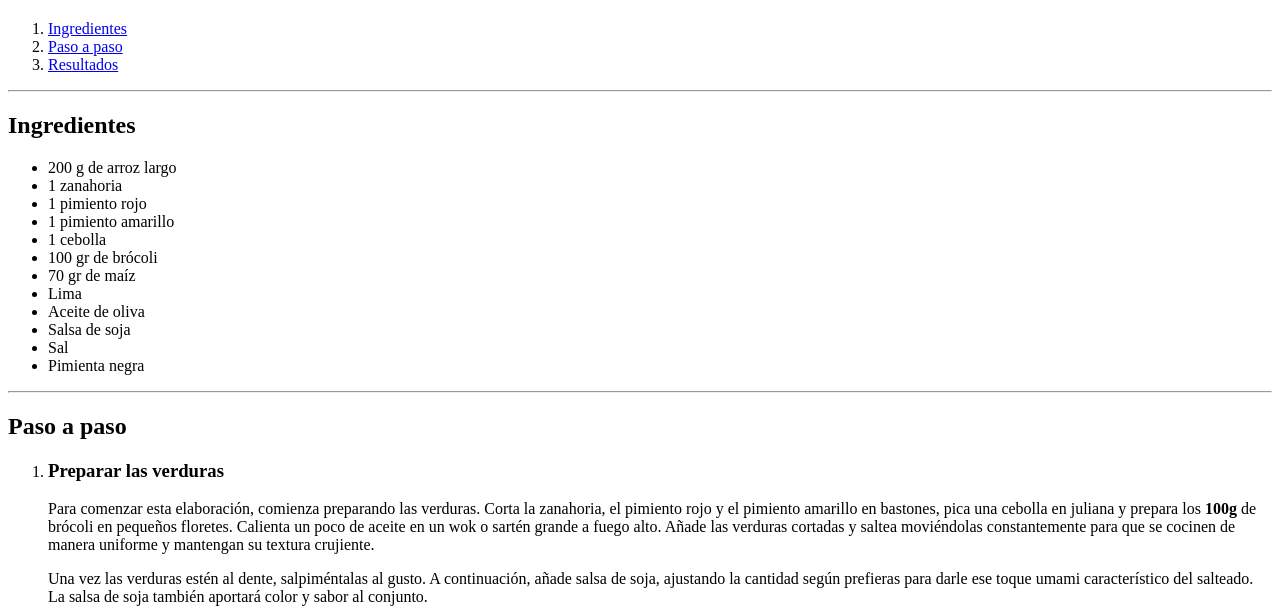
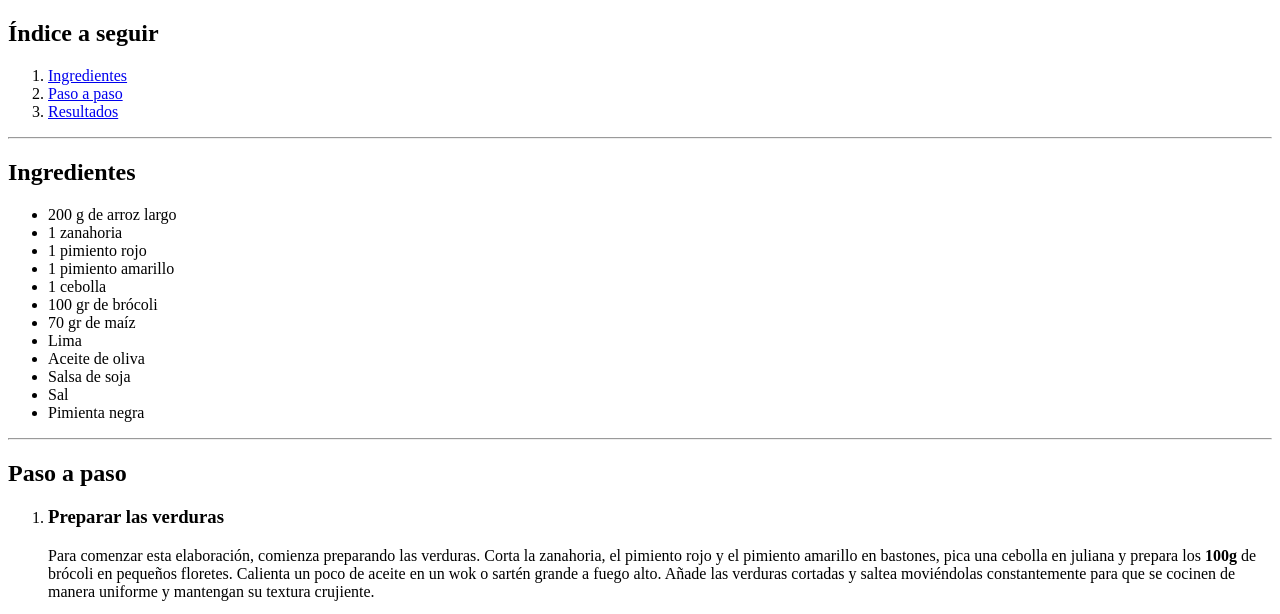
Before and after one commit to AriamSS/0373-AE2_Mi_menu_saludable_SanchezAriam, a plain HTML site: page primerplato.html in a window 1280 px wide. Shown: the part 107-721 px from the top of the page. Drawn offline with Linux system fonts and the light colour scheme.

```diff
--- a/primerplato.html
+++ b/primerplato.html
@@ -9,6 +9,7 @@
 <body>
     <a href="file:///C:/Repositorios%20(ASIX1)/0373-AE2_Mi_menu_saludable_SanchezAriam/index.html"><img src="imgspaginaprincipal/arrowleftlongsolid.svg" alt="Volver al inicio" width="35"></a>
     <h1 id="Inicio"><b>Primer plato: Arroz con verduras salteadas</b></h1>
+    <h2 id="Indice">Índice a seguir</h2>
     <ol>
         <li>
             <a href="#Ingredientes">Ingredientes</a>
@@ -21,7 +22,7 @@
         </li>
     </ol>
     <hr>
-    <h2 id="Ingredientes">Ingredientes</h2>
+    <h2 a href="#Index">Ingredientes</h2>
     <p>
         <ul>
             <li>200 g de arroz largo</li>
```
